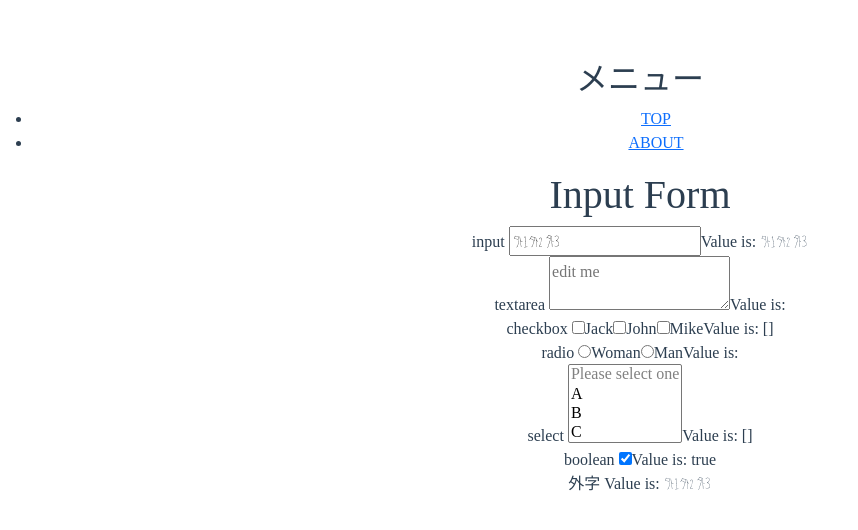
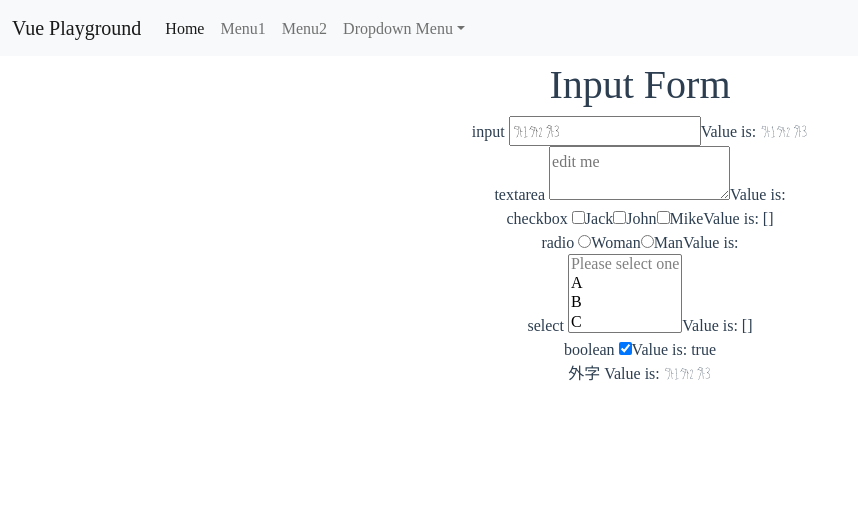
Before and after one commit to shinoburc/VuePlayground, a Vue app: page / in a window 1280 px wide. Shown: the top 530 px of the page, without its empty margins (0-858 px from the left). Built offline with nearby package versions, Linux system fonts and the light colour scheme.

Commit message:
add ApplicationHeader component for application menu.

```diff
--- a/src/components/ApplicationHeader.vue
+++ b/src/components/ApplicationHeader.vue
@@ -1,13 +1,33 @@
 <template>
-  <header>
-    <nav>
-      <h2>メニュー</h2>
-      <ul>
-        <li><a href=”#”>TOP</a></li>
-        <li><a href=”#”>ABOUT</a></li>
+<nav class="navbar fixed-top navbar-expand-lg navbar-light bg-light">
+  <div class="container-fluid">
+    <button type="button" class="navbar-toggler" data-bs-toggle="collapse" data-bs-target="#navbarNavDropdown" aria-controls="navbarNavDropdown" aria-expanded="false" aria-label="ナビゲーションの切替">
+      <span class="navbar-toggler-icon"></span>
+    </button>
+    <a class="navbar-brand" href="#">Vue Playground</a>
+    <div class="collapse navbar-collapse" id="navbarNavDropdown">
+      <ul class="navbar-nav">
+        <li class="nav-item">
+          <a class="nav-link active" aria-current="page" href="#">Home</a>
+        </li>
+        <li class="nav-item">
+          <a class="nav-link" href="#">Menu1</a>
+        </li>
+        <li class="nav-item">
+          <a class="nav-link" href="#">Menu2</a>
+        </li>
+        <li class="nav-item dropdown">
+          <a href="#" class="nav-link dropdown-toggle" role="button" data-bs-toggle="dropdown" id="navbarDropdownMenuLink" aria-expanded="false">Dropdown Menu</a>
+          <ul class="dropdown-menu" aria-labelledby="navbarDropdownMenuLink">
+            <li><a class="dropdown-item" href="#">DropdownItem1</a></li>
+            <li><a class="dropdown-item" href="#">DropdownItem2</a></li>
+            <li><a class="dropdown-item" href="#">DropdownItem3</a></li>
+          </ul>
+        </li>
       </ul>
-    </nav>
-  </header>
+    </div><!-- /.navbar-collapse -->
+  </div><!-- /.container-fluid -->
+</nav>
 </template>
 
 <script lang="ts">
--- a/src/main.ts
+++ b/src/main.ts
@@ -4,5 +4,6 @@
 
 /* Bootstrap */
 import 'bootstrap/dist/css/bootstrap.css'
+import 'bootstrap/dist/js/bootstrap.min.js'
 
 createApp(App).mount('#app')
```
